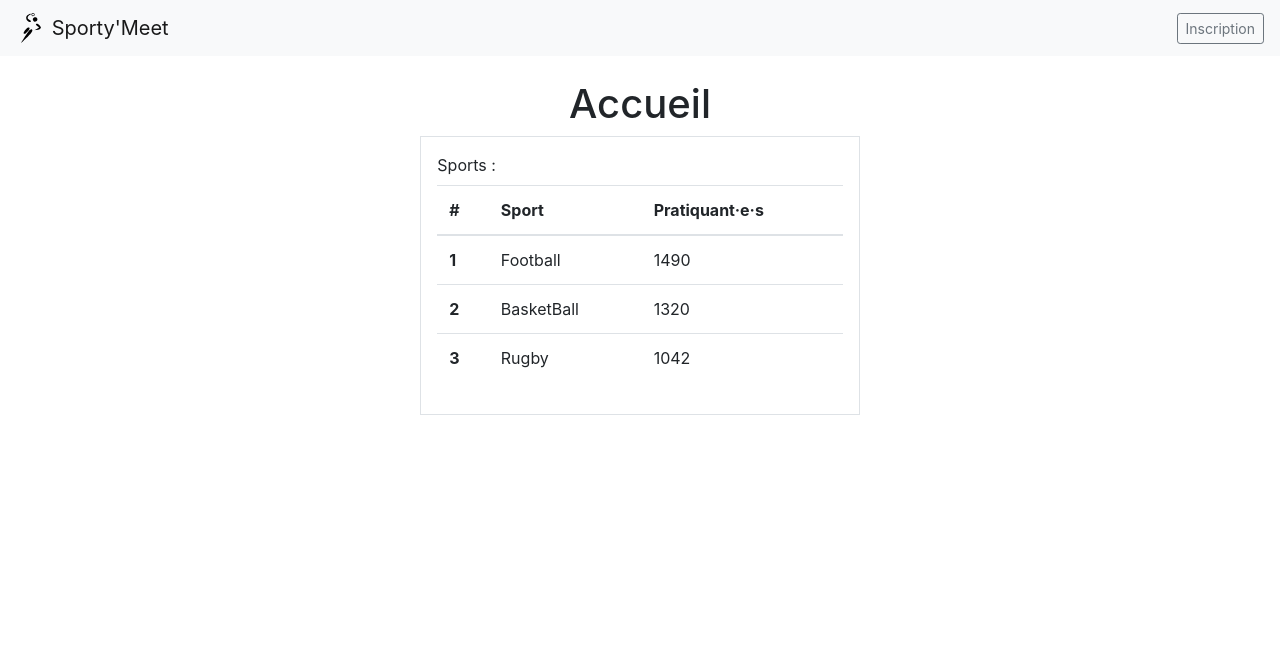
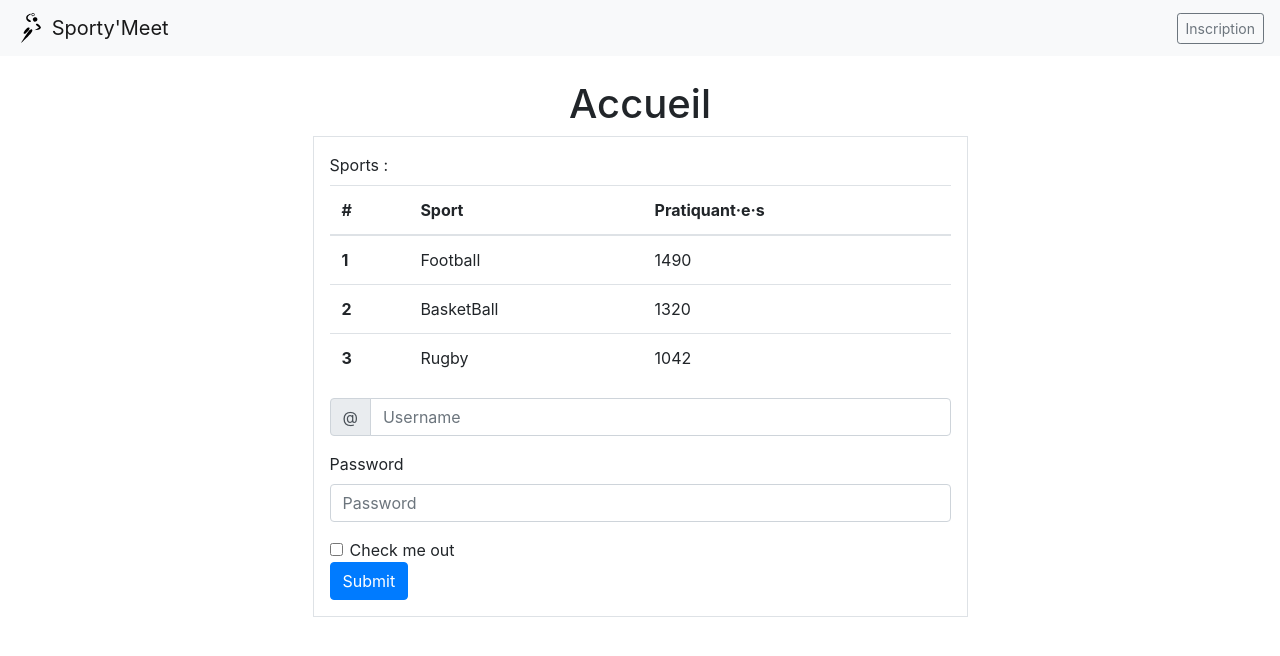
Before and after one commit to QDelage/TechnoWeb-Project, a PHP site: page / in a window 1280 px wide. Shown: the top 656 px of the page. Run offline with PHP 8.4, Linux system fonts and the light colour scheme.

Commit message:
Début formulaire

```diff
--- a/include/pages/accueil.inc.php
+++ b/include/pages/accueil.inc.php
@@ -3,7 +3,7 @@
 
 <div class="row">
     <div class="col"></div>
-    <div class="col border p-3">
+    <div class="col-6 border p-3 ">
 
         <!-- Liste des sports de la DB -->
         <label>Sports :</label>
@@ -33,6 +33,25 @@
             </tr>
         </tbody>
         </table>
+        <form>
+            <div class="input-group mb-3">
+                <div class="input-group-prepend">
+                    <span class="input-group-text" id="basic-addon1">@</span>
+                </div>
+                <input type="text" class="form-control" placeholder="Username" aria-label="Username" aria-describedby="basic-addon1">
+            </div>
+            <div class="form-group">
+                <label for="exampleInputPassword1">Password</label>
+                <input type="password" class="form-control" id="exampleInputPassword1" placeholder="Password">
+            </div>
+            <div class="form-check">
+                <input type="checkbox" class="form-check-input" id="exampleCheck1">
+                <label class="form-check-label" for="exampleCheck1">Check me out</label>
+            </div>
+            <button type="submit" class="btn btn-primary">Submit</button>
+        </form>
     </div>
+
+
     <div class="col"></div>
 </div>
```
